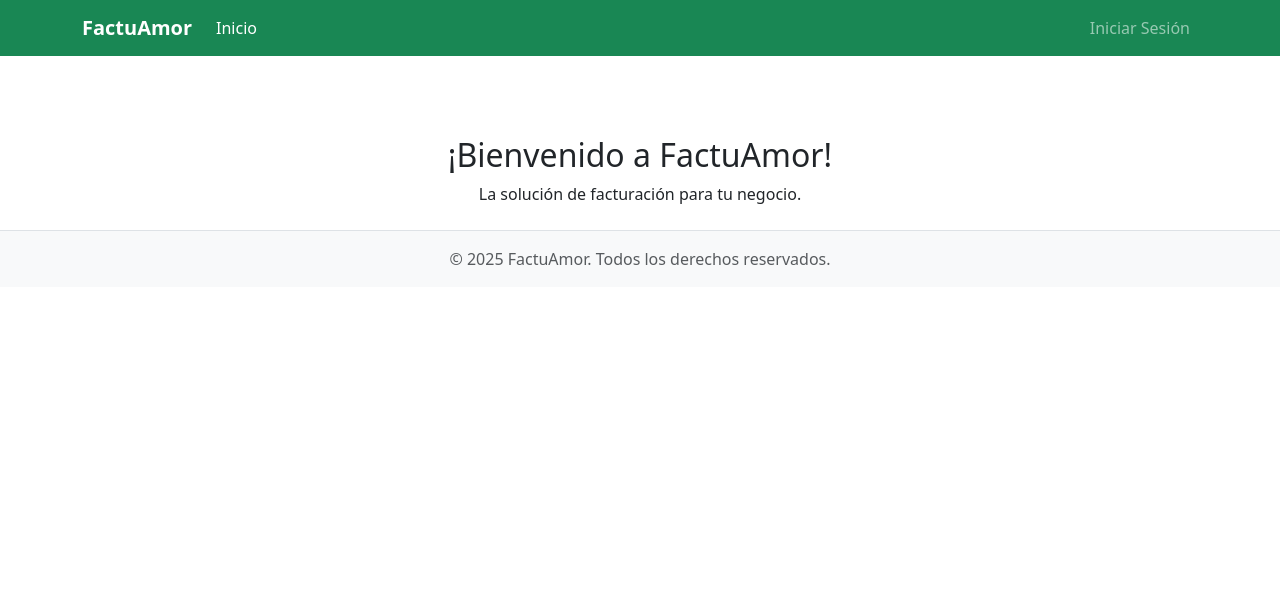
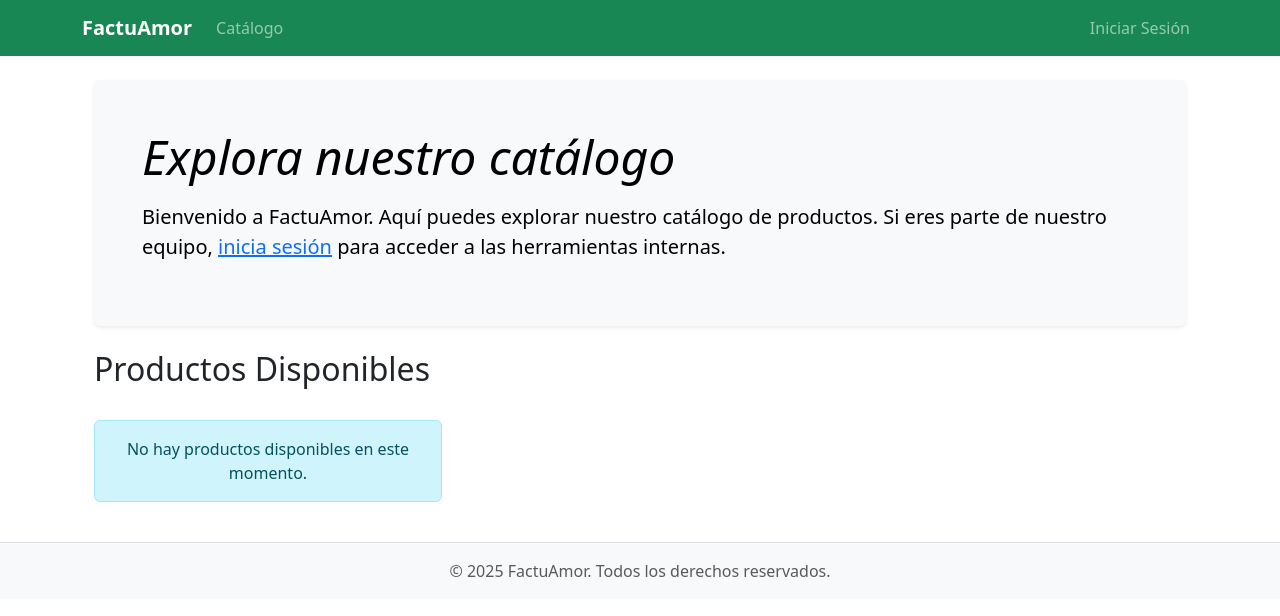
Before and after one commit to lunimati123456/Factuamor-, a Django app: page / in a window 1280 px wide. Shown: the top 616 px of the page. Run offline with Django 5.2, Linux system fonts and the light colour scheme; data that the repository does not hold is empty.

Commit message:
feat: Convertir el home en un catálogo público con banner informativo
Se reestructuró la página principal para que funcione como un catálogo público de productos, visible para todos.
- La URL raíz '/' ahora dirige a la vista de catálogo.
- Se eliminó la vista index redundante y se ajustaron las importaciones en urls.py.
- Se añadió un banner dinámico a la plantilla del catálogo para diferenciar entre visitantes y usuarios autenticados.
- Se mejoró la navegación en la barra principal para mostrar los enlaces de gestión solo a usuarios logueados, mientras el enlace a 'Catálogo' es siempre visible.

```diff
--- a/factuamor/templates/base.html
+++ b/factuamor/templates/base.html
@@ -11,7 +11,7 @@
 <body>
     <nav class="navbar navbar-expand-lg navbar-dark bg-success">
       <div class="container">
-        <a class="navbar-brand" href="{% url 'index' %}">FactuAmor</a>
+        <a class="navbar-brand" href="{% url 'productos:catalogo_productos' %}">FactuAmor</a>
         <button class="navbar-toggler" type="button" data-bs-toggle="collapse" data-bs-target="#navbarNav"
                 aria-controls="navbarNav" aria-expanded="false" aria-label="Toggle navigation">
           <span class="navbar-toggler-icon"></span>
@@ -20,8 +20,8 @@
         <div class="collapse navbar-collapse" id="navbarNav">
           <ul class="navbar-nav me-auto mb-2 mb-lg-0">
             <li class="nav-item">
-              <a class="nav-link {% if request.resolver_match.url_name == 'index' %}active{% endif %}"
-                 href="{% url 'index' %}">Inicio</a>
+              <a class="nav-link {% if request.resolver_match.url_name == 'productos:catalogo_productos' %}active{% endif %}"
+                 href="{% url 'productos:catalogo_productos' %}">Catálogo</a>
             </li>
 
             {% if user.is_authenticated %}
@@ -30,8 +30,8 @@
                    href="{% url 'factura:lista_facturas' %}">Facturas</a>
             </li>
             <li class="nav-item">
-              <a class="nav-link {% if request.resolver_match.app_name == 'productos' %}active{% endif %}"
-                 href="{% url 'productos:lista_productos' %}">Productos</a>
+              <a class="nav-link {% if request.resolver_match.url_name == 'productos:lista_productos' %}active{% endif %}"
+                 href="{% url 'productos:lista_productos' %}">Gestión de Productos</a>
             </li>
             <li class="nav-item">
               <a class="nav-link {% if request.resolver_match.app_name == 'clientes' %}active{% endif %}"
--- a/factuamor/urls.py
+++ b/factuamor/urls.py
@@ -18,18 +18,16 @@ from django.contrib import admin
 from django.urls import path, include
 from django.conf import settings
 from django.conf.urls.static import static
-from productos.views import index
+# from productos.views import index
 from django.contrib.auth import views as auth_views
 import os
 
 urlpatterns = [
     path('admin/', admin.site.urls),
-    path('', index, name='index'),
-    path('productos/', include('productos.urls', namespace='productos')),
+    path('', include('productos.urls', namespace='productos')),
     path('clientes/', include('clientes.urls', namespace='clientes')),
     path('factura/', include('factura.urls', namespace='factura')),
     path('accounts/login/', auth_views.LoginView.as_view(), name='login'),
-    path('accounts/logout/', auth_views.LogoutView.as_view(), name='logout'),
     path('accounts/logout/', auth_views.LogoutView.as_view(next_page='/'), name='logout'),
     ]
 
--- a/productos/templates/productos/catalogo_list.html
+++ b/productos/templates/productos/catalogo_list.html
@@ -6,8 +6,21 @@
 
 {% block content %}
 <div class="container my-4">
+
+    <div class="p-4 p-md-5 mb-4 rounded text-bg-light shadow-sm">
+        <div class="col-md-12">
+            {% if user.is_authenticated %}
+            <h1 class="display-5 fst-italic">¡Hola, {{ user.get_username }}!</h1>
+            <p class="lead my-3">Estás viendo el catálogo público. Para acceder a las herramientas de gestión de inventario, facturas y clientes, usa los enlaces en la barra de navegación.</p>
+            {% else %}
+            <h1 class="display-5 fst-italic">Explora nuestro catálogo</h1>
+            <p class="lead my-3">Bienvenido a FactuAmor. Aquí puedes explorar nuestro catálogo de productos. Si eres parte de nuestro equipo, <a href="{% url 'login' %}">inicia sesión</a> para acceder a las herramientas internas.</p>
+            {% endif %}
+        </div>
+    </div>
+
     <div class="d-flex justify-content-between align-items-center mb-4">
-        <h2>Catálogo de Productos</h2>
+        <h2>Productos Disponibles</h2>
     </div>
 
     <div class="row row-cols-1 row-cols-md-3 g-4">
--- a/productos/views.py
+++ b/productos/views.py
@@ -4,11 +4,7 @@ from django.urls import reverse_lazy
 from django.contrib.auth.mixins import LoginRequiredMixin, PermissionRequiredMixin
 from .models import Producto
 
-# La vista de inicio
-def index(request):
-    return render(request, 'index.html')
-
-# Vista de catálogo público (sin autenticación ni permisos)
+# Vista de catálogo público, página de inicio del sitio (sin autenticación ni permisos)
 class CatalogoListView(ListView):
     model = Producto
     template_name = 'productos/catalogo_list.html'
```
